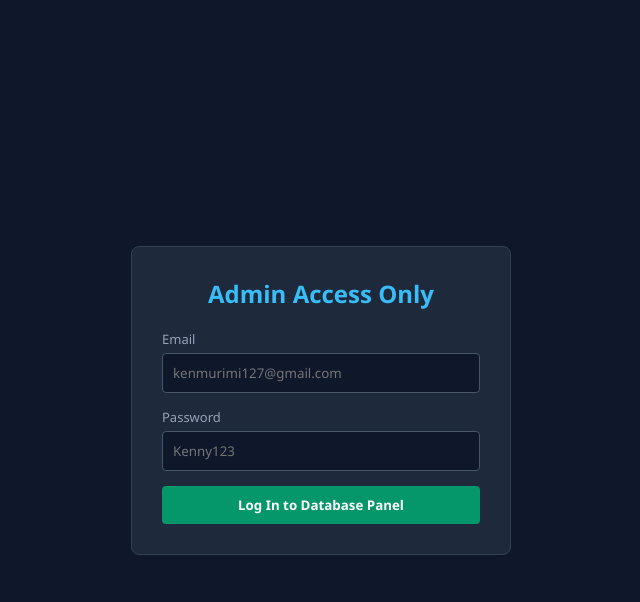
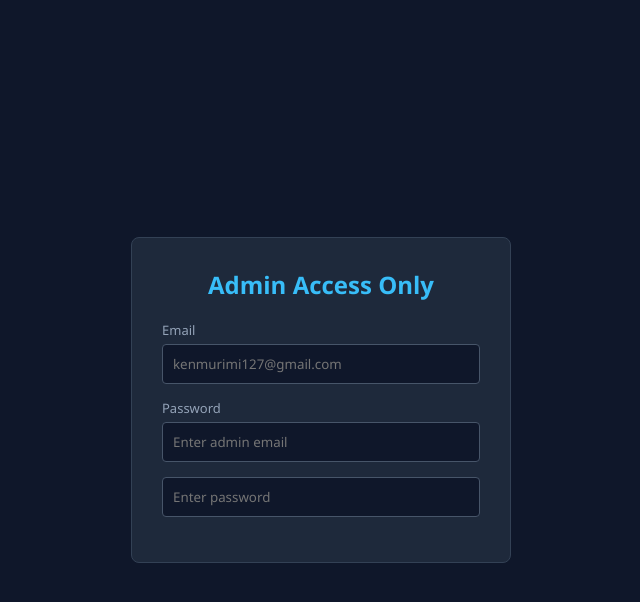
Before and after one commit to moneylinkerprogram/money-linker, a Flask app: page /admin/login in a window 1280 px wide. Shown: the top 602 px of the page, without its empty margins (319-959 px from the left). Run offline with Flask 3, Linux system fonts and the light colour scheme.

Commit message:
Secure admin login details and clear placeholders

```diff
--- a/app.py
+++ b/app.py
@@ -266,8 +266,8 @@ def profile():
 
 
 # Separate Admin Credentials
-ADMIN_EMAIL = "kenmurimi127@gmail.com"
-ADMIN_PASSWORD = "Kenny123"
+ADMIN_EMAIL = "kenmurimi101@gmail.com"
+ADMIN_PASSWORD = "Km286720.!2840"
 
 
 @app.route("/admin/login", methods=["GET", "POST"])
--- a/templates/admin_login.html
+++ b/templates/admin_login.html
@@ -26,12 +26,24 @@
         {% endfor %}
       {% endif %}
     {% endwith %}
+
+
     <form method="POST">
         <label>Email</label>
         <input type="email" name="email" required placeholder="kenmurimi127@gmail.com">
+
         <label>Password</label>
-        <input type="password" name="password" required placeholder="Kenny123">
-        <button type="submit">Log In to Database Panel</button>
+
+
+
+        <input type="email" name="email" required placeholder="Enter admin email">
+
+        <input type="password" name="password" required placeholder="Enter password">
+
+
+
+
+
     </form>
 </div>
 </body>
```
